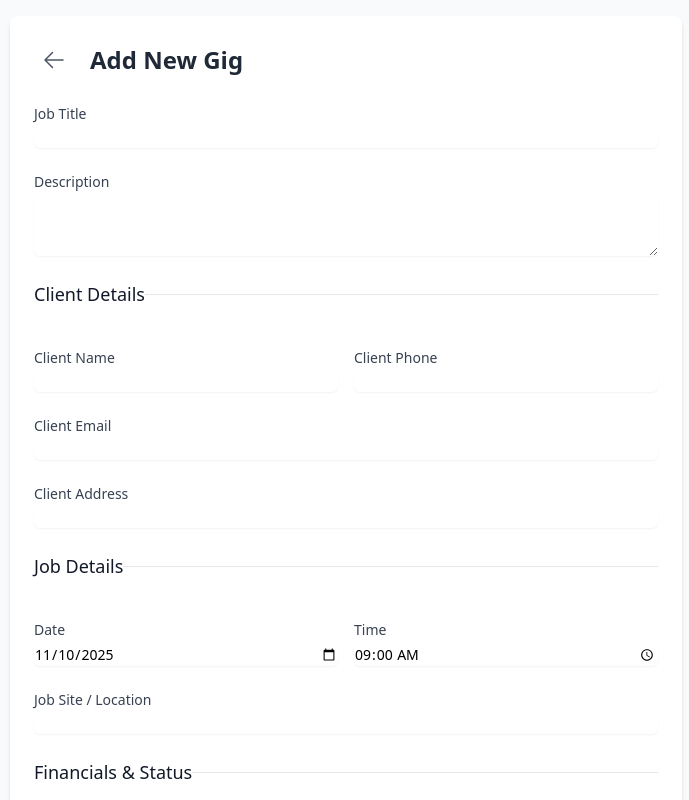
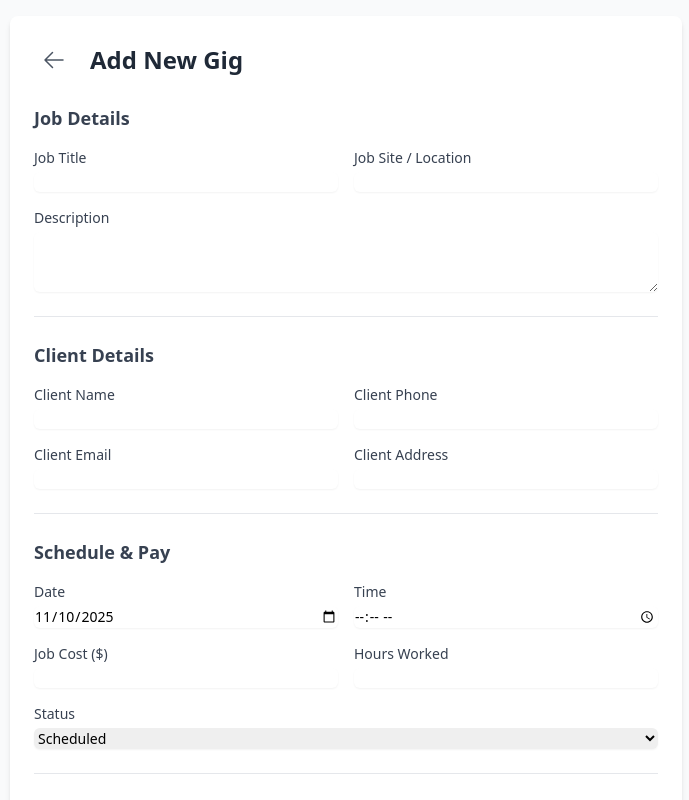
Before and after one commit to dvdlgilbert/my-gig-jobs, a React (Vite) app: page / in a window 1280 px wide. Both pictures are taken after a click on the button 1224 px from the left and 744 px from the top of the page. Shown: the top 800 px of the page, without its empty margins (294-983 px from the left). Built offline with nearby package versions, Linux system fonts and the light colour scheme.

Commit message:
Update GigForm.tsx

```diff
--- a/components/GigForm.tsx
+++ b/components/GigForm.tsx
@@ -9,7 +9,7 @@ interface GigFormProps {
   onDelete: (gigId: string) => void;
 }
 
-const initialFormData: Omit<Gig, 'id' | 'date'> & { date: string } = {
+const emptyFormState = {
     jobTitle: '',
     description: '',
     clientName: '',
@@ -17,15 +17,15 @@ const initialFormData: Omit<Gig, 'id' | 'date'> & { date: string } = {
     clientEmail: '',
     clientAddress: '',
     date: new Date().toISOString().split('T')[0],
-  time: '09:00',
-  jobCost: undefined,
-  hoursWorked: undefined,
+    time: '',
+    jobCost: '',
+    hoursWorked: '',
     jobSite: '',
-  jobStatus: 'Scheduled',
+    jobStatus: 'Scheduled' as GigStatus,
 };
 
 const GigForm: React.FC<GigFormProps> = ({ gig, onSave, onCancel, onDelete }) => {
-  const [formData, setFormData] = useState(initialFormData);
+  const [formData, setFormData] = useState(emptyFormState);
 
   useEffect(() => {
     if (gig) {
@@ -36,15 +36,15 @@ const GigForm: React.FC<GigFormProps> = ({ gig, onSave, onCancel, onDelete }) =>
         clientPhone: gig.clientPhone,
         clientEmail: gig.clientEmail,
         clientAddress: gig.clientAddress,
-        date: new Date(gig.date).toISOString().split('T')[0],
+        date: gig.date ? new Date(gig.date).toISOString().split('T')[0] : '',
         time: gig.time,
-        jobCost: gig.jobCost,
-        hoursWorked: gig.hoursWorked,
+        jobCost: gig.jobCost?.toString() ?? '',
+        hoursWorked: gig.hoursWorked?.toString() ?? '',
         jobSite: gig.jobSite,
         jobStatus: gig.jobStatus,
       });
     } else {
-      setFormData(initialFormData);
+      setFormData(emptyFormState);
     }
   }, [gig]);
 
@@ -53,46 +53,58 @@ const GigForm: React.FC<GigFormProps> = ({ gig, onSave, onCancel, onDelete }) =>
     setFormData(prev => ({ ...prev, [name]: value }));
   };
 
-  const handleNumberChange = (e: React.ChangeEvent<HTMLInputElement>) => {
-    const { name, value } = e.target;
-    setFormData(prev => ({ ...prev, [name]: value === '' ? undefined : parseFloat(value) }));
-  };
-
   const handleSubmit = (e: React.FormEvent) => {
     e.preventDefault();
     const gigToSave: Gig = {
-      id: gig?.id || crypto.randomUUID(),
       ...formData,
-      date: new Date(`${formData.date}T${formData.time}`).toISOString(),
+      id: gig?.id || new Date().toISOString() + Math.random(), // Simple ID generation
+      jobCost: formData.jobCost ? parseFloat(formData.jobCost) : undefined,
+      hoursWorked: formData.hoursWorked ? parseFloat(formData.hoursWorked) : undefined,
+      jobStatus: formData.jobStatus,
     };
     onSave(gigToSave);
   };
 
-  const isEditing = !!gig;
+  const handleDelete = () => {
+    if (gig) {
+      onDelete(gig.id);
+    }
+  }
+
+  const gigStatuses: GigStatus[] = ['Scheduled', 'Pending', 'Working', 'Complete'];
 
   return (
     <div className="bg-white p-4 sm:p-6 rounded-lg shadow-md max-w-2xl mx-auto">
       <header className="flex items-center mb-6">
-          <button onClick={onCancel} className="p-2 rounded-full hover:bg-gray-100 mr-4">
+        <button onClick={onCancel} className="p-2 rounded-full hover:bg-gray-100 mr-2 sm:mr-4">
           <ArrowLeftIcon className="w-6 h-6 text-gray-600" />
         </button>
-          <h2 className="text-2xl font-bold text-gray-800">{isEditing ? 'Edit Gig' : 'Add New Gig'}</h2>
+        <h2 className="text-xl sm:text-2xl font-bold text-gray-800">{gig ? 'Edit Gig' : 'Add New Gig'}</h2>
       </header>
-
       <form onSubmit={handleSubmit} className="space-y-6">
+        {/* Job Details */}
+        <div className="border-b pb-6">
+          <h3 className="text-lg font-semibold text-gray-700 mb-4">Job Details</h3>
+          <div className="grid grid-cols-1 md:grid-cols-2 gap-4">
             <div>
               <label htmlFor="jobTitle" className="block text-sm font-medium text-gray-700">Job Title</label>
               <input type="text" name="jobTitle" id="jobTitle" value={formData.jobTitle} onChange={handleChange} required className="mt-1 block w-full border-gray-300 rounded-md shadow-sm focus:ring-brand-purple focus:border-brand-purple sm:text-sm" />
             </div>
-
             <div>
+              <label htmlFor="jobSite" className="block text-sm font-medium text-gray-700">Job Site / Location</label>
+              <input type="text" name="jobSite" id="jobSite" value={formData.jobSite} onChange={handleChange} required className="mt-1 block w-full border-gray-300 rounded-md shadow-sm focus:ring-brand-purple focus:border-brand-purple sm:text-sm" />
+            </div>
+            <div className="md:col-span-2">
               <label htmlFor="description" className="block text-sm font-medium text-gray-700">Description</label>
-          <textarea name="description" id="description" value={formData.description} onChange={handleChange} required rows={3} className="mt-1 block w-full border-gray-300 rounded-md shadow-sm focus:ring-brand-purple focus:border-brand-purple sm:text-sm"></textarea>
+              <textarea name="description" id="description" value={formData.description} onChange={handleChange} rows={3} required className="mt-1 block w-full border-gray-300 rounded-md shadow-sm focus:ring-brand-purple focus:border-brand-purple sm:text-sm"></textarea>
+            </div>
+          </div>
         </div>
 
-        <fieldset className="border-t border-gray-200 pt-6">
-          <legend className="text-lg font-medium text-gray-900">Client Details</legend>
-          <div className="mt-4 grid grid-cols-1 gap-y-6 sm:grid-cols-2 sm:gap-x-4">
+        {/* Client Details */}
+        <div className="border-b pb-6">
+          <h3 className="text-lg font-semibold text-gray-700 mb-4">Client Details</h3>
+          <div className="grid grid-cols-1 md:grid-cols-2 gap-4">
             <div>
               <label htmlFor="clientName" className="block text-sm font-medium text-gray-700">Client Name</label>
               <input type="text" name="clientName" id="clientName" value={formData.clientName} onChange={handleChange} required className="mt-1 block w-full border-gray-300 rounded-md shadow-sm focus:ring-brand-purple focus:border-brand-purple sm:text-sm" />
@@ -101,20 +113,21 @@ const GigForm: React.FC<GigFormProps> = ({ gig, onSave, onCancel, onDelete }) =>
               <label htmlFor="clientPhone" className="block text-sm font-medium text-gray-700">Client Phone</label>
               <input type="tel" name="clientPhone" id="clientPhone" value={formData.clientPhone} onChange={handleChange} required className="mt-1 block w-full border-gray-300 rounded-md shadow-sm focus:ring-brand-purple focus:border-brand-purple sm:text-sm" />
             </div>
-              <div className="sm:col-span-2">
+            <div>
               <label htmlFor="clientEmail" className="block text-sm font-medium text-gray-700">Client Email</label>
               <input type="email" name="clientEmail" id="clientEmail" value={formData.clientEmail} onChange={handleChange} required className="mt-1 block w-full border-gray-300 rounded-md shadow-sm focus:ring-brand-purple focus:border-brand-purple sm:text-sm" />
             </div>
-             <div className="sm:col-span-2">
+            <div>
               <label htmlFor="clientAddress" className="block text-sm font-medium text-gray-700">Client Address</label>
               <input type="text" name="clientAddress" id="clientAddress" value={formData.clientAddress} onChange={handleChange} required className="mt-1 block w-full border-gray-300 rounded-md shadow-sm focus:ring-brand-purple focus:border-brand-purple sm:text-sm" />
             </div>
           </div>
-        </fieldset>
+        </div>
 
-        <fieldset className="border-t border-gray-200 pt-6">
-          <legend className="text-lg font-medium text-gray-900">Job Details</legend>
-          <div className="mt-4 grid grid-cols-1 gap-y-6 sm:grid-cols-2 sm:gap-x-4">
+        {/* Schedule & Pay */}
+        <div className="border-b pb-6">
+          <h3 className="text-lg font-semibold text-gray-700 mb-4">Schedule & Pay</h3>
+          <div className="grid grid-cols-1 md:grid-cols-2 gap-4">
             <div>
               <label htmlFor="date" className="block text-sm font-medium text-gray-700">Date</label>
               <input type="date" name="date" id="date" value={formData.date} onChange={handleChange} required className="mt-1 block w-full border-gray-300 rounded-md shadow-sm focus:ring-brand-purple focus:border-brand-purple sm:text-sm" />
@@ -123,54 +136,36 @@ const GigForm: React.FC<GigFormProps> = ({ gig, onSave, onCancel, onDelete }) =>
               <label htmlFor="time" className="block text-sm font-medium text-gray-700">Time</label>
               <input type="time" name="time" id="time" value={formData.time} onChange={handleChange} required className="mt-1 block w-full border-gray-300 rounded-md shadow-sm focus:ring-brand-purple focus:border-brand-purple sm:text-sm" />
             </div>
-             <div className="sm:col-span-2">
-                <label htmlFor="jobSite" className="block text-sm font-medium text-gray-700">Job Site / Location</label>
-                <input type="text" name="jobSite" id="jobSite" value={formData.jobSite} onChange={handleChange} required className="mt-1 block w-full border-gray-300 rounded-md shadow-sm focus:ring-brand-purple focus:border-brand-purple sm:text-sm" />
-             </div>
-          </div>
-        </fieldset>
-
-         <fieldset className="border-t border-gray-200 pt-6">
-          <legend className="text-lg font-medium text-gray-900">Financials & Status</legend>
-          <div className="mt-4 grid grid-cols-1 gap-y-6 sm:grid-cols-2 sm:gap-x-4">
             <div>
               <label htmlFor="jobCost" className="block text-sm font-medium text-gray-700">Job Cost ($)</label>
-              <input type="number" name="jobCost" id="jobCost" value={formData.jobCost ?? ''} onChange={handleNumberChange} min="0" step="0.01" className="mt-1 block w-full border-gray-300 rounded-md shadow-sm focus:ring-brand-purple focus:border-brand-purple sm:text-sm" />
+              <input type="number" name="jobCost" id="jobCost" value={formData.jobCost} onChange={handleChange} step="0.01" min="0" className="mt-1 block w-full border-gray-300 rounded-md shadow-sm focus:ring-brand-purple focus:border-brand-purple sm:text-sm" />
             </div>
-
             <div>
               <label htmlFor="hoursWorked" className="block text-sm font-medium text-gray-700">Hours Worked</label>
-              <input type="number" name="hoursWorked" id="hoursWorked" value={formData.hoursWorked ?? ''} onChange={handleNumberChange} min="0" step="0.1" className="mt-1 block w-full border-gray-300 rounded-md shadow-sm focus:ring-brand-purple focus:border-brand-purple sm:text-sm" />
+              <input type="number" name="hoursWorked" id="hoursWorked" value={formData.hoursWorked} onChange={handleChange} step="0.1" min="0" className="mt-1 block w-full border-gray-300 rounded-md shadow-sm focus:ring-brand-purple focus:border-brand-purple sm:text-sm" />
             </div>
-
-            <div className="sm:col-span-2">
-              <label htmlFor="jobStatus" className="block text-sm font-medium text-gray-700">Job Status</label>
-              <select id="jobStatus" name="jobStatus" value={formData.jobStatus} onChange={handleChange} className="mt-1 block w-full pl-3 pr-10 py-2 text-base border-gray-300 focus:outline-none focus:ring-brand-purple focus:border-brand-purple sm:text-sm rounded-md">
-                <option>Scheduled</option>
-                <option>Pending</option>
-                <option>Working</option>
-                <option>Complete</option>
+            <div className="md:col-span-2">
+              <label htmlFor="jobStatus" className="block text-sm font-medium text-gray-700">Status</label>
+              <select name="jobStatus" id="jobStatus" value={formData.jobStatus} onChange={handleChange} className="mt-1 block w-full border-gray-300 rounded-md shadow-sm focus:ring-brand-purple focus:border-brand-purple sm:text-sm">
+                {gigStatuses.map(status => <option key={status} value={status}>{status}</option>)}
               </select>
             </div>
           </div>
-        </fieldset>
+        </div>
 
-        <div className="pt-5">
-            <div className="flex flex-col sm:flex-row sm:justify-end sm:space-x-3 space-y-2 sm:space-y-0">
-                {isEditing && (
-                     <button type="button" onClick={() => gig && onDelete(gig.id)} className="w-full sm:w-auto bg-red-600 text-white py-2 px-4 border border-transparent rounded-md shadow-sm text-sm font-medium hover:bg-red-700 focus:outline-none focus:ring-2 focus:ring-offset-2 focus:ring-red-500">
-                        Delete
+        {/* Actions */}
+        <div className="flex flex-wrap items-center justify-end space-x-4 pt-4">
+          {gig && (
+            <button type="button" onClick={handleDelete} className="text-red-600 hover:text-red-800 font-medium mr-auto">
+              Delete Gig
             </button>
           )}
-                <div className="flex w-full sm:w-auto justify-end space-x-3">
-                  <button type="button" onClick={onCancel} className="flex-1 sm:flex-none bg-white py-2 px-4 border border-gray-300 rounded-md shadow-sm text-sm font-medium text-gray-700 hover:bg-gray-50 focus:outline-none focus:ring-2 focus:ring-offset-2 focus:ring-brand-purple">
+          <button type="button" onClick={onCancel} className="bg-gray-200 text-gray-700 px-4 py-2 rounded-md hover:bg-gray-300 font-medium">
             Cancel
           </button>
-                  <button type="submit" className="flex-1 sm:flex-none bg-brand-purple text-white py-2 px-4 border border-transparent rounded-md shadow-sm text-sm font-medium hover:bg-purple-700 focus:outline-none focus:ring-2 focus:ring-offset-2 focus:ring-brand-purple">
-                      Save Gig
+          <button type="submit" className="bg-brand-purple text-white px-6 py-2 rounded-md hover:bg-purple-700 font-medium">
+            {gig ? 'Save Changes' : 'Add Gig'}
           </button>
-                </div>
-            </div>
         </div>
       </form>
     </div>
```
Lines whose indentation alone changed are shown as unchanged.
